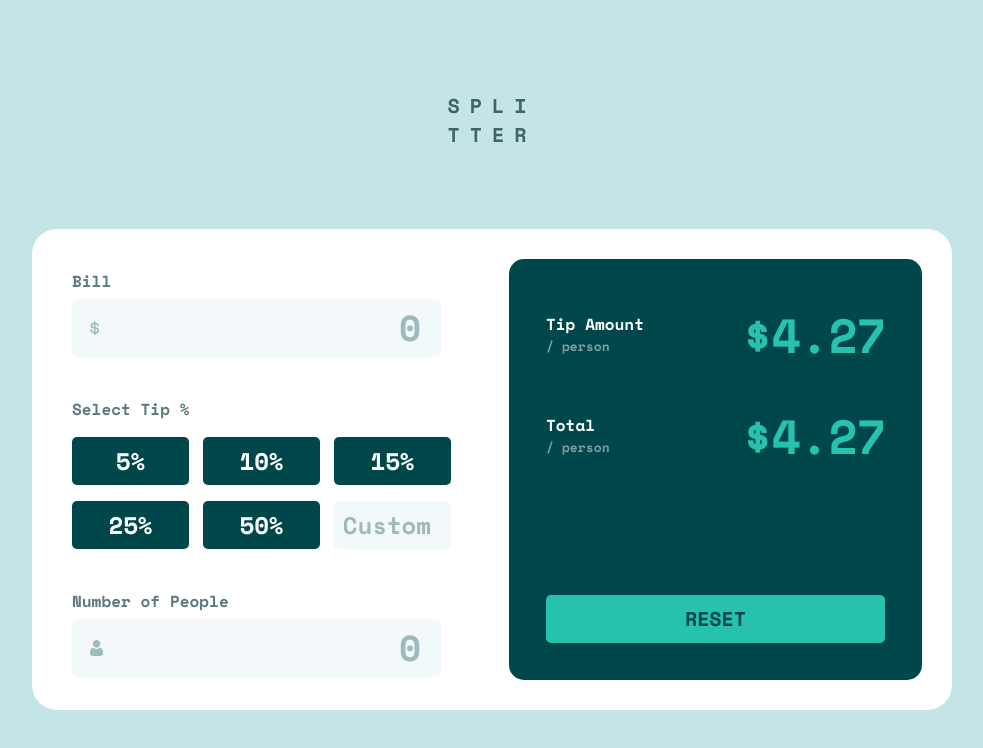
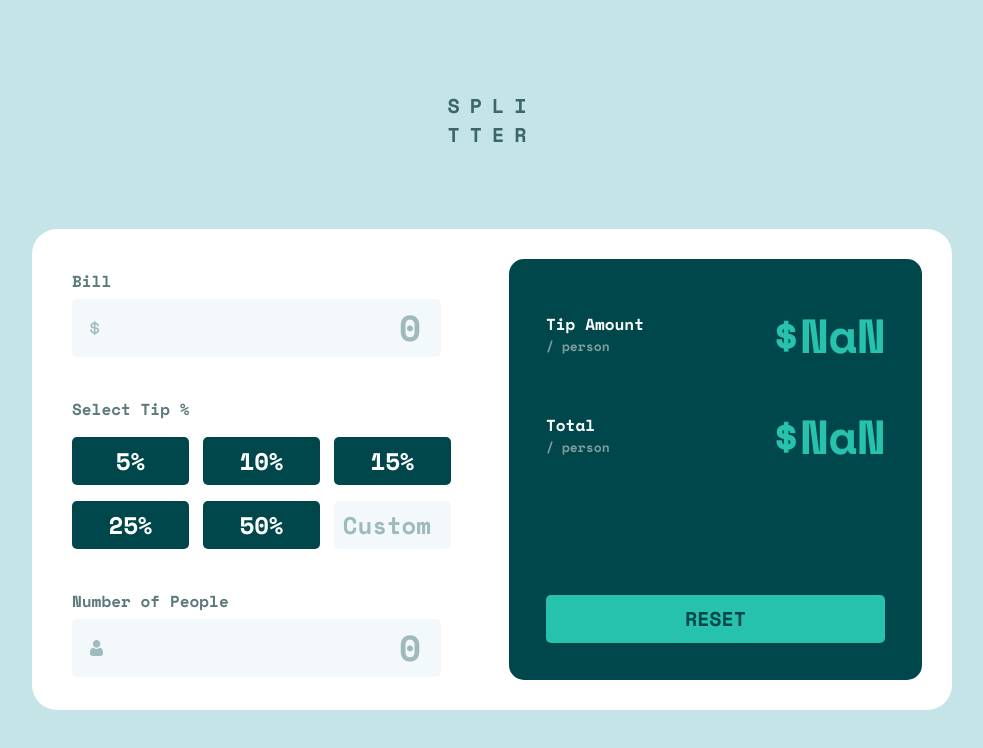
Before and after one commit to SabinaCristea/tip-calculator-app, a React (Vite) app: page / in a window 1280 px wide. Shown: the top 748 px of the page, without its empty margins (148-1131 px from the left). Built offline with nearby package versions, Linux system fonts and the light colour scheme.

Commit message:
Implemented function to calculate tip and total, created states

```diff
--- a/src/Card/Card.jsx
+++ b/src/Card/Card.jsx
@@ -1,12 +1,30 @@
+import { useState } from "react";
 import Inputs from "../Inputs/Inputs";
 import Outputs from "../Outputs/Outputs";
 import "./Card.scss";
 
 const Card = () => {
+  const [bill, setBill] = useState(0);
+  const [tip, setTip] = useState(0);
+  const [people, setPeople] = useState(0);
+
+  const handleResetData = () => {
+    setBill(0);
+    setTip(0);
+    setPeople(0);
+  };
+
+  console.log(bill, tip, people);
+
   return (
     <div className="card">
-      <Inputs />
-      <Outputs />
+      <Inputs setBill={setBill} setTip={setTip} setPeople={setPeople} />
+      <Outputs
+        bill={bill}
+        tip={tip}
+        people={people}
+        onReset={handleResetData}
+      />
     </div>
   );
 };
--- a/src/Inputs/Inputs.jsx
+++ b/src/Inputs/Inputs.jsx
@@ -1,12 +1,17 @@
 import "./Inputs.scss";
 
-const Inputs = () => {
+const Inputs = ({ setBill, setTip, setPeople }) => {
   return (
     <div className="inputs">
       <div className="inputs__bill">
         <div className="inputs__bill-label label">Bill</div>
         <div className="relative">
-          <input type="number" className="inputs__bill-input" placeholder="0" />
+          <input
+            type="number"
+            className="inputs__bill-input"
+            placeholder="0"
+            onChange={(e) => setBill(parseInt(e.target.value))}
+          />
           <img
             src="./images/icon-dollar.svg"
             alt="Dollar icon"
@@ -17,16 +22,42 @@ const Inputs = () => {
       <div className="inputs__select-tip">
         <div className="inputs__select-tip--label label">Select Tip %</div>
         <div className="inputs__select-tip--tips">
-          <div className="inputs__select-tip--tips_btn">5%</div>
-          <div className="inputs__select-tip--tips_btn">10%</div>
-          <div className="inputs__select-tip--tips_btn">15%</div>
-          <div className="inputs__select-tip--tips_btn">25%</div>
-          <div className="inputs__select-tip--tips_btn">50%</div>
+          <div
+            className="inputs__select-tip--tips_btn"
+            onClick={() => setTip(5)}
+          >
+            5%
+          </div>
+          <div
+            className="inputs__select-tip--tips_btn"
+            onClick={() => setTip(10)}
+          >
+            10%
+          </div>
+          <div
+            className="inputs__select-tip--tips_btn"
+            onClick={() => setTip(15)}
+          >
+            15%
+          </div>
+          <div
+            className="inputs__select-tip--tips_btn"
+            onClick={() => setTip(25)}
+          >
+            25%
+          </div>
+          <div
+            className="inputs__select-tip--tips_btn"
+            onClick={() => setTip(50)}
+          >
+            50%
+          </div>
 
           <input
             className="inputs__select-tip--tips_btn custom-tip custom-tip"
             placeholder="Custom"
             type="number"
+            onChange={(e) => setTip(parseInt(e.target.value))}
           />
         </div>
       </div>
@@ -37,6 +68,7 @@ const Inputs = () => {
             type="number"
             className="inputs__people-input"
             placeholder="0"
+            onChange={(e) => setPeople(parseInt(e.target.value))}
           />
           <img
             src="./images/icon-person.svg"
--- a/src/Outputs/Outputs.jsx
+++ b/src/Outputs/Outputs.jsx
@@ -1,6 +1,12 @@
+import { calculateTip } from "../helpers/CalculateTip";
 import "./Outputs.scss";
 
-const Outputs = () => {
+const Outputs = ({ bill, tip, people, onReset }) => {
+  const tipResult = calculateTip(bill, tip, people);
+
+  console.log(tipResult.tipPerPerson);
+  console.log(tipResult.totalAmountPerPerson);
+
   return (
     <div className="outputs">
       <div className="outputs__info">
@@ -8,17 +14,21 @@ const Outputs = () => {
           <div className="outputs__tip-desc">
             Tip Amount <span>/ person</span>
           </div>
-          <div className="outputs__tip-output">$4.27</div>
+          <div className="outputs__tip-output">${tipResult.tipPerPerson}</div>
         </div>
         <div className="outputs__total">
           <div className="outputs__total-desc">
             Total <span>/ person</span>
           </div>
-          <div className="outputs__total-output">$4.27</div>
+          <div className="outputs__total-output">
+            ${tipResult.totalAmountPerPerson}
+          </div>
         </div>
       </div>
       <div className="outputs__action">
-        <button className="outputs__action-btn">RESET</button>
+        <button className="outputs__action-btn" onClick={onReset}>
+          RESET
+        </button>
       </div>
     </div>
   );
--- /dev/null
+++ b/src/helpers/CalculateTip.js
@@ -0,0 +1,6 @@
+export const calculateTip = (billAmount, tipPercentage, persons) => {
+  const tipAmount = billAmount * (tipPercentage / 100);
+  const tipPerPerson = tipAmount / persons;
+  const totalAmountPerPerson = billAmount / persons + tipPerPerson;
+  return { tipPerPerson, totalAmountPerPerson };
+};
```
